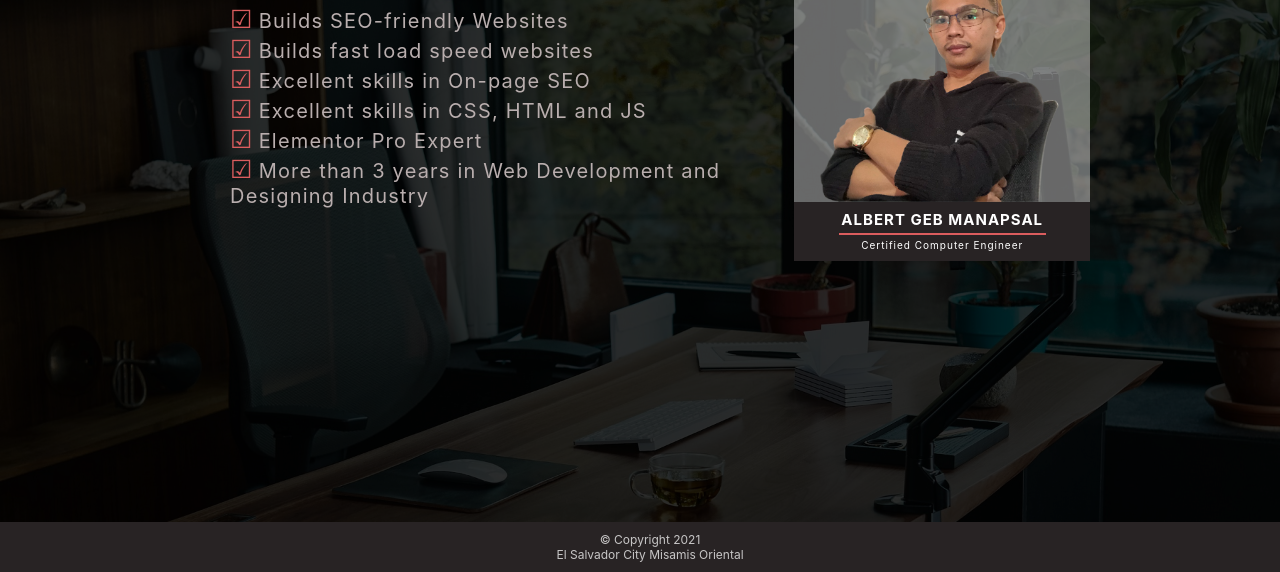
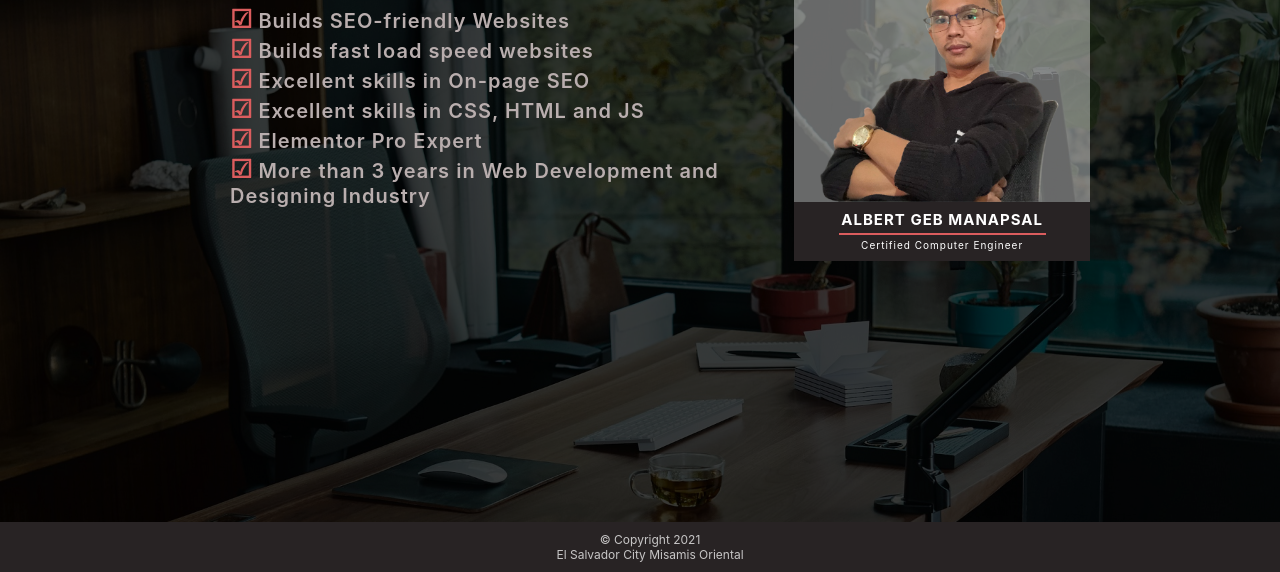
Before and after one commit to albertgebmanapsal/agm, a plain HTML site: page index.html in a window 1280 px wide. Shown: the part 228-800 px from the top of the page. Drawn offline with Linux system fonts and the light colour scheme.

Commit message:
>Git push

```diff
--- a/css/styles.css
+++ b/css/styles.css
@@ -15,7 +15,7 @@ body:before {
     margin: auto;
     left: 0; right: 0;
     top: 0; bottom: 0;
-    background-color: rgba(0, 0, 0, 0.829);
+    background-color: rgba(0, 0, 0, 0.774);
   }
 
 #header
@@ -138,8 +138,8 @@ a
     color: rgb(185, 174, 174);
     font-family: -apple-system, BlinkMacSystemFont, 'Segoe UI', Roboto, Oxygen, Ubuntu, Cantarell, 'Open Sans', 'Helvetica Neue', sans-serif;
     font-size: 20px;
-    font-weight: 400;
-    letter-spacing: 1.2px;
+    font-weight: 600;
+    letter-spacing: 1.0px;
 
 }
 #myProfile ul li:before {
```
